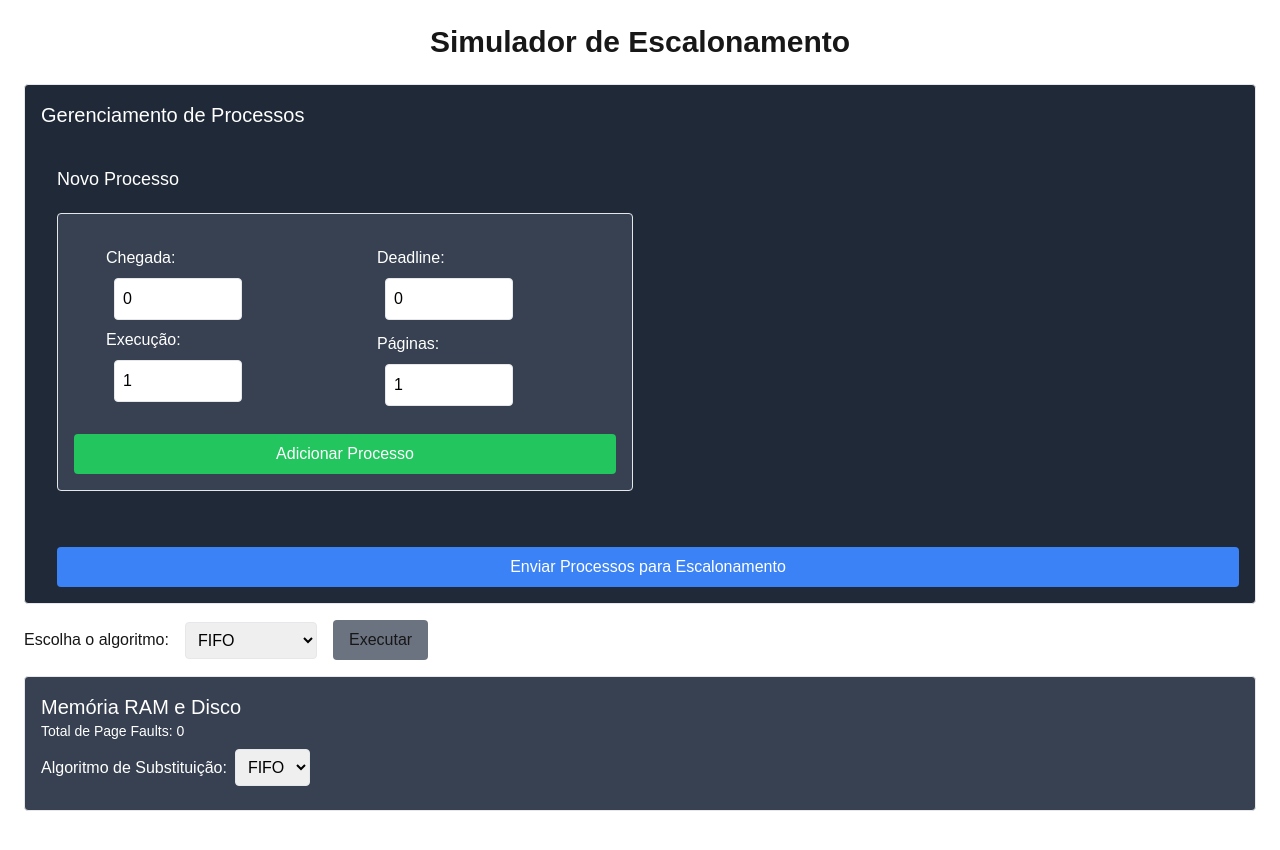
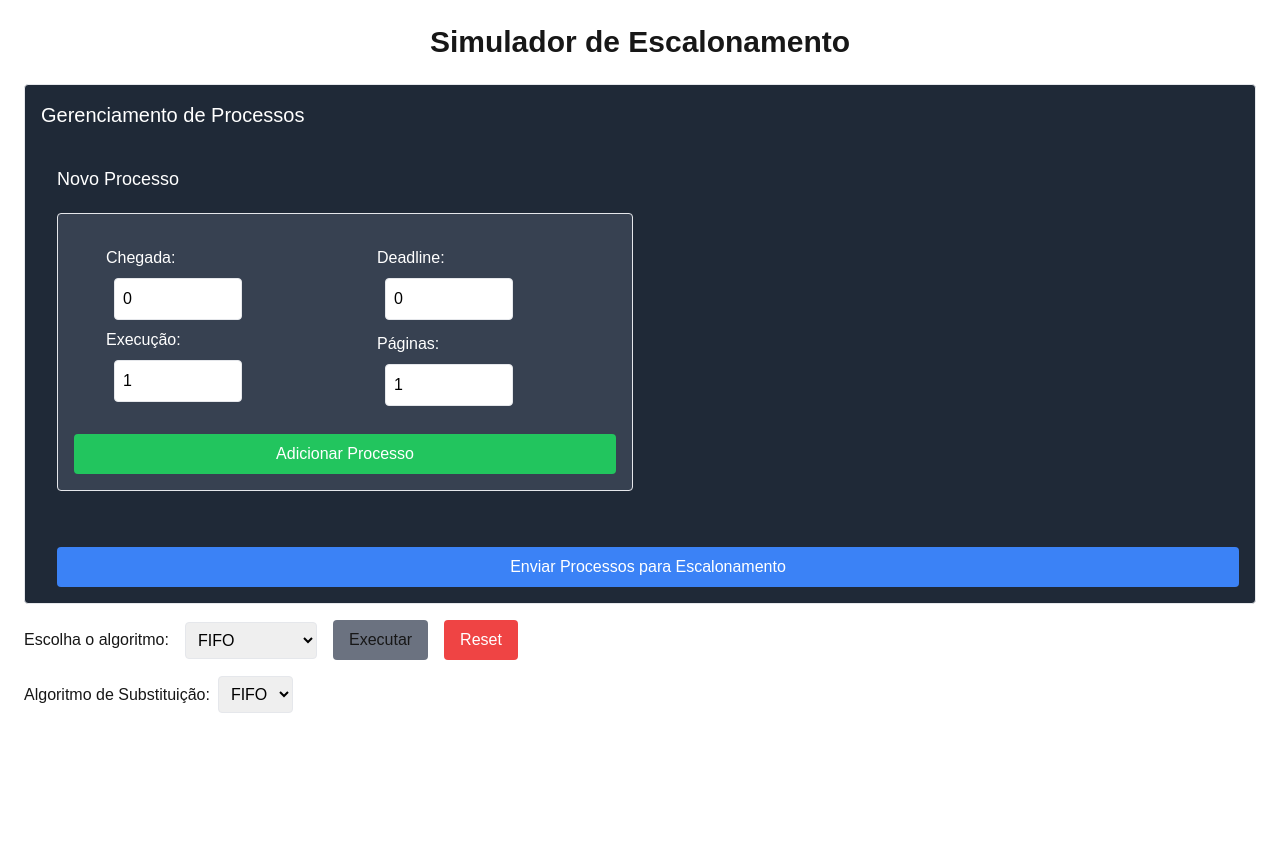
Before and after one commit to lucasjulio2003/Escalonador-de-processos---SO, a Next.js app: page / in a window 1280 px wide. After the commit the page ends 800 px from the top, so only its background shows below. Built offline with nearby package versions, Linux system fonts and the light colour scheme.

Commit message:
Botão reset

```diff
--- a/app/components/MemoryView.tsx
+++ b/app/components/MemoryView.tsx
@@ -8,17 +8,19 @@ import { simulateQueue } from "../lib/utils";
 export default function MemoryView({
   processes,
   algorithm,
+  substitutionAlgorithm,  // Agora recebido como prop
   quantum,
   overhead,
   isRunning,
 }: {
   processes: Process[];
   algorithm: string;
+  substitutionAlgorithm: "FIFO" | "LRU";  // Tipagem para o algoritmo de substituição
   quantum: number;
   overhead: number;
   isRunning: boolean;
 }) {
-  const { memory, pageFaults, loadPage, algorithmPage, setAlgorithm } = useMemory();
+  const { memory, pageFaults, loadPage } = useMemory();
 
   // Cria todas as páginas que devem existir com base nos processos
   const allPages = useMemo(
@@ -79,10 +81,6 @@ export default function MemoryView({
         return;
       }
       for (let i = 0; i < process.numPages; i++) {
-        // Carrega a página na memória
-        if(process.id === 1 && i === 0) {
-          console.log("Passou aqui", i);
-        }
         loadPage({ id: i, processId: process.id, inMemory: false, lastAccess: 0 });
         // Procura a página correspondente no disco e, se encontrada, remove-a
         const pageFound = disk.find(
@@ -105,9 +103,6 @@ export default function MemoryView({
 
     const currentProcess = history[displayIndex]?.processes[0];
     if (currentProcess) {
-      if (currentProcess.id === 1) {
-        console.log("Process 1 loaded pages");
-      }
       loadPages(currentProcess);
     }
     return () => clearInterval(interval);
@@ -118,23 +113,11 @@ export default function MemoryView({
       <h2 className="text-xl">Memória RAM e Disco</h2>
       <p className="text-sm">Total de Page Faults: {pageFaults}</p>
 
-      {/* Escolha do algoritmo */}
-      <div className="my-2">
-        <label>Algoritmo de Substituição:</label>
-        <select
-          className="ml-2 p-2 border rounded text-black"
-          value={algorithmPage}
-          onChange={(e) => setAlgorithm(e.target.value as any)}
-        >
-          <option value="FIFO">FIFO</option>
-          <option value="LRU">LRU</option>
-        </select>
-      </div>
       <div className="flex flex-row">
         {/* Exibição da memória */}
         {isRunning && (
           <div className="w-1/2">
-            <h3 className="text-center text-lg font-semibold">RAM</h3> {/* Título da RAM */}
+            <h3 className="text-center text-lg font-semibold">RAM</h3>
             <div className="grid grid-cols-10 gap-1.5 p-2">
               {memory.map((page) => (
                 <div
@@ -164,7 +147,7 @@ export default function MemoryView({
         {/* Exibição do Disco */}
         {isRunning && (
           <div className="w-1/2">
-            <h3 className="text-center text-lg font-semibold">Disco</h3> {/* Título do Disco */}
+            <h3 className="text-center text-lg font-semibold">Disco</h3>
             <div className="grid grid-cols-10 gap-1.5 p-2">
               {disk.map((page, index) => (
                 <div
@@ -193,5 +176,4 @@ export default function MemoryView({
       </div>
     </div>
   );
-
 }
--- a/app/hooks/useScheduler.ts
+++ b/app/hooks/useScheduler.ts
@@ -1,5 +1,5 @@
 import { useState } from "react";
-import { Process } from "../lib/types";
+import { Process, Page } from "../lib/types";
 import { fifo, sjf, edf, roundRobin, calculateTurnaround } from "../lib/utils";
 
 export function useScheduler() {
@@ -11,6 +11,8 @@ export function useScheduler() {
   const [turnaroundAvg, setTurnaroundAvg] = useState<number>(0);
   const [isExecuting, setIsExecuting] = useState<boolean>(false);
   const [isRunning, setIsRunning] = useState<boolean>(false);
+  const [disk, setDisk] = useState<Page[]>([]); // Estado para o disco
+  const [memory, setMemory] = useState<Page[]>([]); // Estado para a memória
 
   const setQuantumValue = (value: number) => {
     setQuantum(value);
@@ -24,7 +26,17 @@ export function useScheduler() {
   const saveProcesses = (newProcesses: Process[]) => {
     setOriginalProcesses(newProcesses);
     setProcesses(newProcesses);
-    setIsRunning(false); // Do not start simulation yet!
+    setIsRunning(false); // Não inicia a simulação imediatamente
+    setDisk([]); // Limpa o disco
+    setMemory([]); // Limpa a memória
+  };
+
+  // Function to reset the simulation
+  const resetScheduler = () => {
+    setProcesses([]); // Limpa os processos
+    setIsRunning(false); // Para a execução
+    setDisk([]); // Limpa o disco
+    setMemory([]); // Limpa a memória
   };
 
   // Use the original processes each time so the simulation order stays consistent.
@@ -71,8 +83,11 @@ export function useScheduler() {
     overhead,
     setOverhead: setOverheadValue,
     runScheduler,
+    resetScheduler,
     turnaroundAvg,
     isExecuting,
     isRunning,
+    disk,
+    memory,
   };
 }
--- a/app/page.tsx
+++ b/app/page.tsx
@@ -5,7 +5,6 @@ import ProcessForm from "./components/ProcessForm";
 import MemoryView from "./components/MemoryView";
 import GanttChart from "./components/GanttChart";
 import { useScheduler } from "./hooks/useScheduler";
-// import SelectInputs from "./components/SelectInputs";
 
 export default function Home() {
   const [errorMessage, setErrorMessage] = useState<string | null>(null);
@@ -19,8 +18,11 @@ export default function Home() {
     overhead,
     setOverhead,
     runScheduler,
+    resetScheduler,
     isRunning,
   } = useScheduler();
+
+  const [substitutionAlgorithm, setSubstitutionAlgorithm] = useState<'FIFO' | 'LRU'>('FIFO'); // Adicionado para controlar o algoritmo de substituição
 
   const handleStartSimulation = () => {
     // Verificar se há algum erro nos inputs
@@ -44,6 +46,10 @@ export default function Home() {
     runScheduler();
   };
 
+  const handleReset = () => {
+    resetScheduler(); // Reseta a simulação, limpa memória e disco
+  };
+
   return (
     <div className="container mx-auto p-6">
       <h1 className="text-3xl font-bold text-center mb-6">Simulador de Escalonamento</h1>
@@ -61,7 +67,6 @@ export default function Home() {
           <option value="RR">Round Robin</option>
         </select>
         <section className="pb-5">
-        {/* Exibir campo Quantum apenas se Round Robin for selecionado */}
           {["RR", "EDF"].includes(algorithm) && (
             <div className="inline-block ml-4">
               <label className="block text-white text-sm">Quantum:</label>
@@ -76,7 +81,6 @@ export default function Home() {
             </div>
           )}
 
-        {/* Exibir campo de Sobrecarga apenas se RR ou EDF forem selecionados */}
           {["RR", "EDF"].includes(algorithm) && (
             <div className="inline-block ml-4">
               <label className="block text-white text-sm">Sobrecarga:</label>
@@ -91,7 +95,8 @@ export default function Home() {
             </div>
           )}
         </section>
-        {/* Botão de execução só funciona se os processos foram adicionados */}
+
+        {/* Botão de execução */}
         <button
           onClick={handleStartSimulation}
           className={`ml-4 px-4 py-2 rounded ${processes.length === 0 ? "bg-gray-500 cursor-not-allowed" : "bg-blue-500 hover:bg-blue-600 active:bg-blue-700 text-white"}`}
@@ -99,16 +104,38 @@ export default function Home() {
         >
           Executar
         </button>
+
+        {/* Botão de Reset */}
+        <button
+          onClick={handleReset}
+          className="ml-4 px-4 py-2 rounded bg-red-500 hover:bg-red-600 text-white"
+        >
+          Reset
+        </button>
+      </div>
+
+      {/* Escolha do algoritmo de substituição */}
+      <div className="my-2">
+          <label>Algoritmo de Substituição:</label>
+          <select
+            className="ml-2 p-2 border rounded text-black"
+            value={substitutionAlgorithm}
+            onChange={(e) => setSubstitutionAlgorithm(e.target.value as 'FIFO' | 'LRU')} // Atualiza o algoritmo de substituição
+          >
+            <option value="FIFO">FIFO</option>
+            <option value="LRU">LRU</option>
+          </select>
         </div>
 
       {/* Mensagem de erro */}
       {errorMessage && <div className="text-red-500">{errorMessage}</div>}
 
-      {/* Gráfico de Gantt */}
+      {/* Exibição do Gráfico de Gantt */}
       {isRunning && <GanttChart processes={processes} algorithm={algorithm} quantum={quantum} overhead={overhead} isRunning={isRunning} />}
 
       {/* Exibição da Memória */}
-      {<MemoryView processes={processes} algorithm={algorithm} quantum={quantum} overhead={overhead} isRunning={isRunning} />}
+      {isRunning && <MemoryView processes={processes} algorithm={algorithm} substitutionAlgorithm={substitutionAlgorithm} quantum={quantum} overhead={overhead} isRunning={isRunning} />}
+
     </div>
   );
 }
```
Lines whose indentation alone changed are shown as unchanged.
